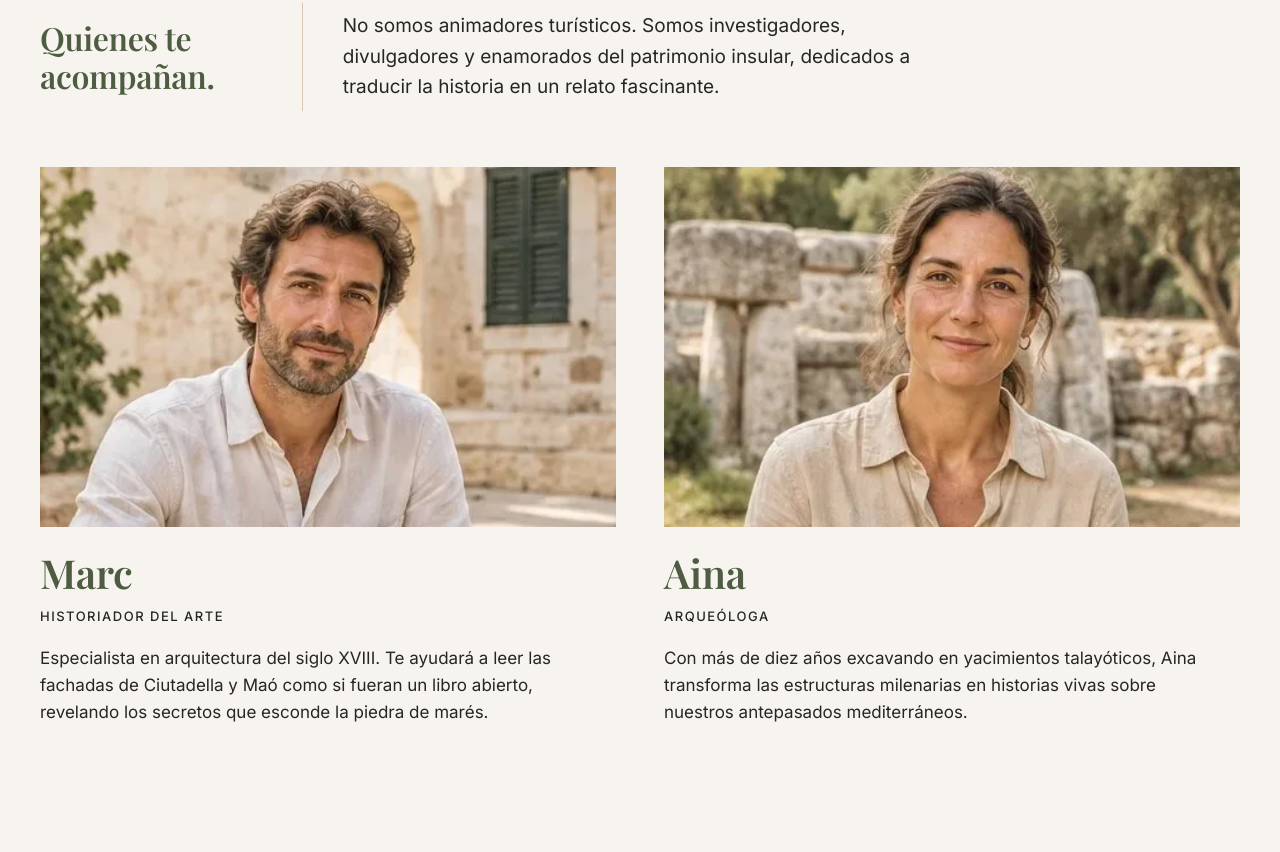
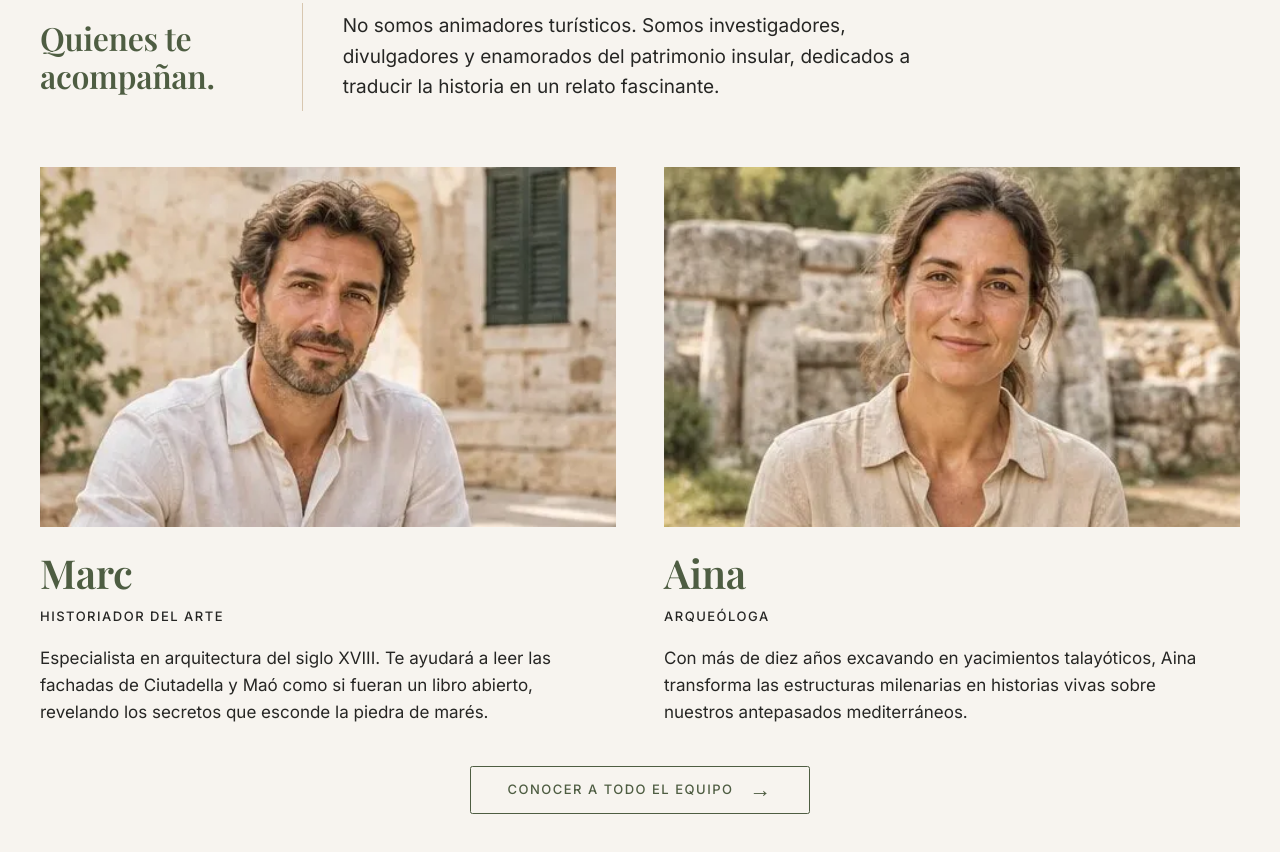
Before and after one commit to EscuelaIt/menorca-singular, a plain HTML site: page web/index.html in a window 1280 px wide. Shown: the part 2107-2959 px from the top of the page. Before the commit the page ends 2929 px from the top, so only its background shows below. Drawn offline with nearby package versions, Linux system fonts and the light colour scheme.

Commit message:
Enlace a la página del equipo de guías
Añade el botón «Conocer a todo el equipo» bajo los perfiles de guías,
apuntando a guias.html, y comparte los estilos del pie con el de rutas.

Co-Authored-By: Claude Opus 5.5 <noreply@anthropic.com>

```diff
--- a/web/css/main.css
+++ b/web/css/main.css
@@ -488,13 +488,15 @@ summary:focus-visible {
   color: var(--color-jerarquia);
 }
 
-.routes__footer {
+.routes__footer,
+.guides__footer {
   display: flex;
   justify-content: center;
   margin-top: 2rem;
 }
 
-.routes__more {
+.routes__more,
+.guides__more {
   gap: 1rem;
   width: 100%;
 }
@@ -651,11 +653,13 @@ summary:focus-visible {
     padding-inline: 2.25rem;
   }
 
-  .routes__footer {
+  .routes__footer,
+  .guides__footer {
     margin-top: 2.5rem;
   }
 
-  .routes__more {
+  .routes__more,
+  .guides__more {
     width: auto;
     padding-inline: 2.25rem;
   }
--- a/web/index.html
+++ b/web/index.html
@@ -296,6 +296,13 @@
             </p>
           </li>
         </ul>
+
+        <div class="guides__footer">
+          <a class="button button--secondary guides__more" href="guias.html">
+            Conocer a todo el equipo
+            <span class="button__arrow" aria-hidden="true">→</span>
+          </a>
+        </div>
       </section>
     </main>
   </body>
```
